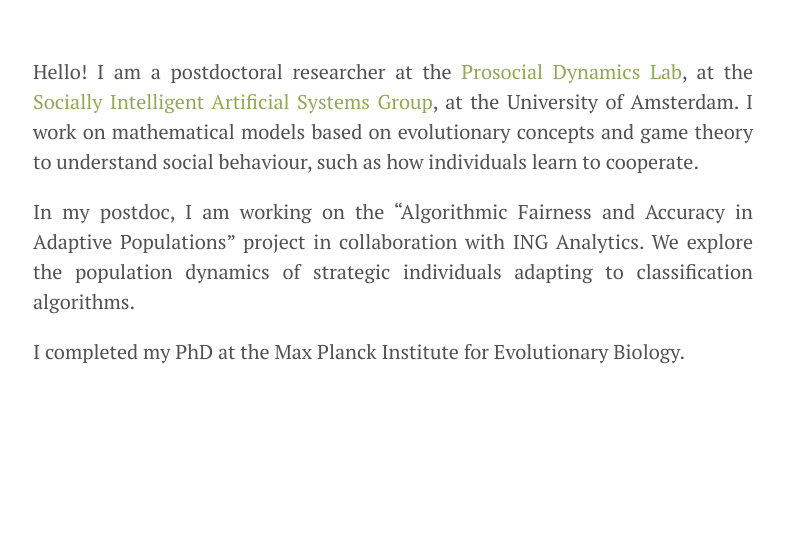
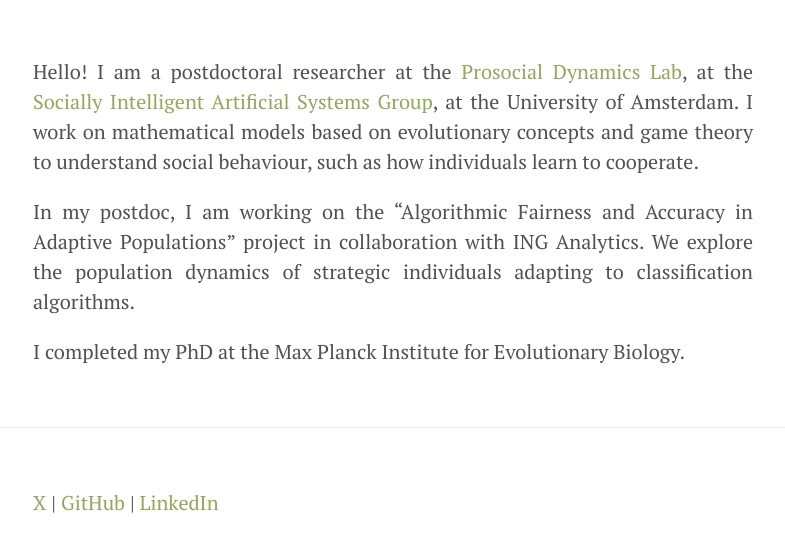
Before and after one commit to martagccouto/martagccouto.github.io, a Jekyll site: the page built from index.md, in a window 1280 px wide, cut to the strip 164-716 px from the top of the page. Shown: the whole strip, without its empty margins (247-1032 px from the left). Built offline with Jekyll 4.4.1, drawn with Linux system fonts in a browser that asks for light colours.

Commit message:
add footer

```diff
--- a/_config.yml
+++ b/_config.yml
@@ -20,3 +20,8 @@ plugins:
 # Custom vars
 version:             1.1.0
 google_analytics_id: #UA-XXXX-Y
+
+social:
+  twitter: "https://twitter.com/yourhandle"
+  github: "https://github.com/yourhandle"
+  linkedin: "https://linkedin.com/in/yourhandle"
--- a/_layouts/default.html
+++ b/_layouts/default.html
@@ -39,5 +39,18 @@
     <label for="sidebar-checkbox" class="sidebar-toggle"></label>
 
     <script src='{{ site.baseurl }}/public/js/script.js'></script>
+
+    <div class="wrap">
+      <div class="masthead">
+      </div>
+      <div class="container">
+        <div class="social-icons">
+          {% if site.social.twitter %}<a href="{{ site.social.twitter }}" target="_blank">X</a> |{% endif %}
+          {% if site.social.github %}<a href="{{ site.social.github }}" target="_blank">GitHub</a> |{% endif %}
+          {% if site.social.linkedin %}<a href="{{ site.social.linkedin }}" target="_blank">LinkedIn</a>{% endif %}
+        </div>
+    </div>
+    </div>
+
   </body>
 </html>
--- a/public/css/lanyon.css
+++ b/public/css/lanyon.css
@@ -149,7 +149,6 @@ h1, h2, h3, h4, h5, h6 {
   font-size: 14px; /* Adjust as needed */
   color: #666;
 }
-
 
 /*
  * Sidebar
```
